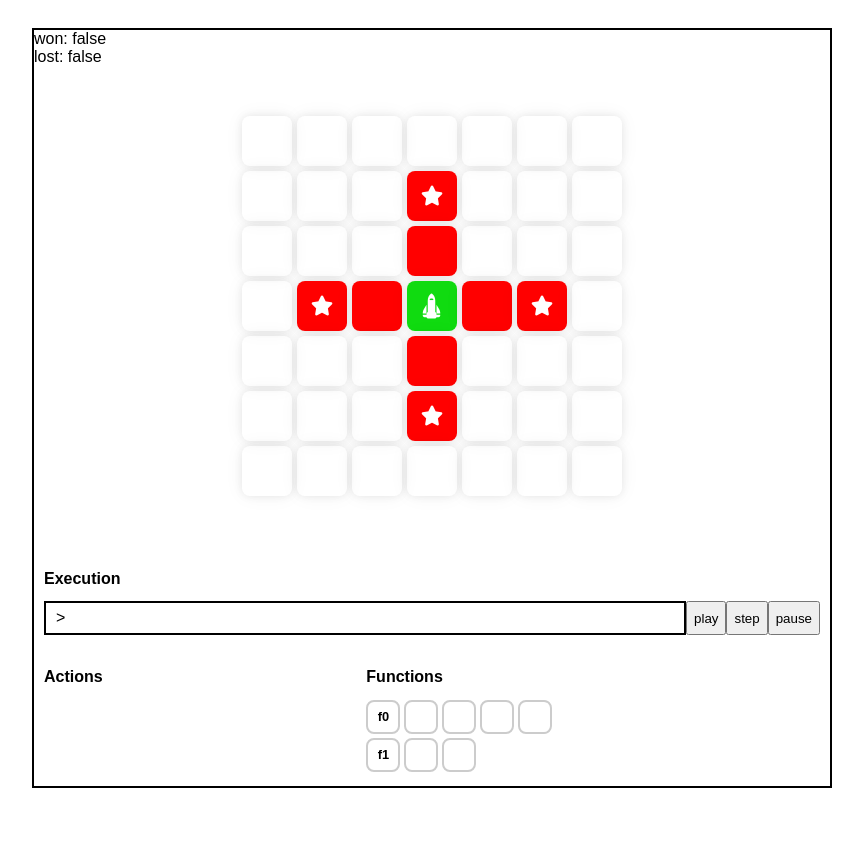
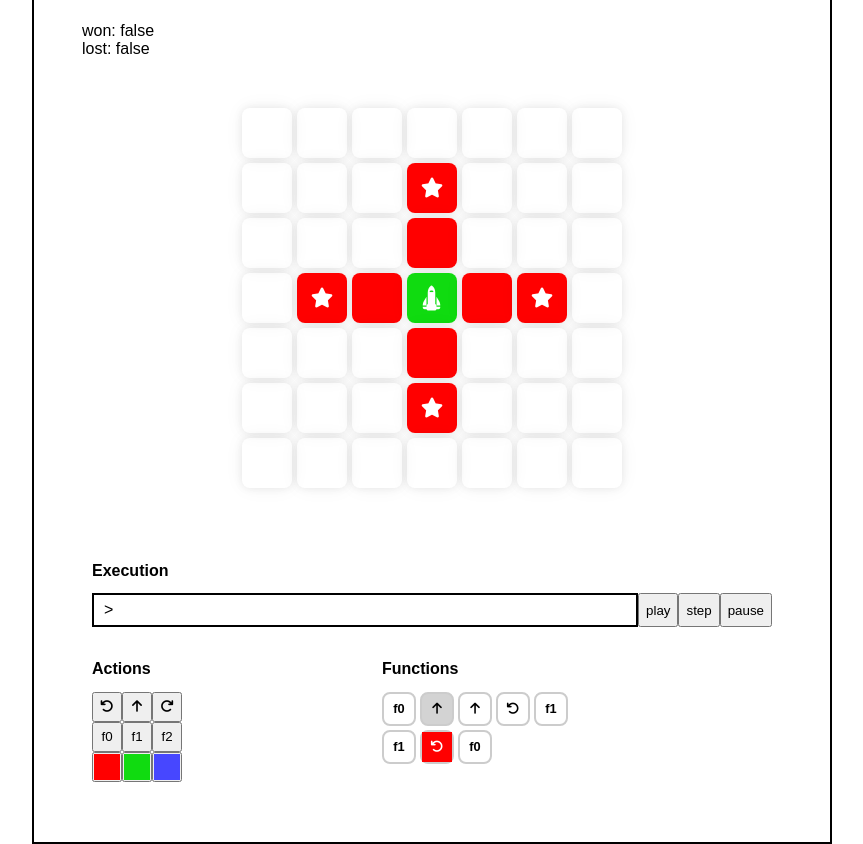
Before and after one commit to daniellionel01/logic-game, a Vue app: page / in a window 1280 px wide. Shown: the whole page, without its empty margins (216-1079 px from the left). Before the commit the page ends 816 px from the top, so only its background shows below. Built offline with nearby package versions, Linux system fonts and the light colour scheme.

Commit message:
add functionality to set function instructions

```diff
--- /dev/null
+++ b/src/components/Action.vue
@@ -0,0 +1,62 @@
+<template>
+  <div id="action">
+    <button @click="handleAction">
+      <ActionSymbol :instructionType="instructionType" :payload="payload" :color="color" />
+    </button>
+  </div>
+</template>
+
+<script lang="ts">
+import { defineComponent } from 'vue'
+import { useStore, InstructionType, Color } from '../store'
+import ActionSymbol from './ActionSymbol.vue'
+
+export default defineComponent({
+  name: 'Action',
+  components: {
+    ActionSymbol
+  },
+  props: {
+    instructionType: {
+      type: Number,
+      required: true
+    },
+    payload: Number,
+    color: Number
+  },
+  setup: (props) => {
+    const store = useStore()
+
+    const handleAction = () => {
+      if (props.instructionType !== store.getters.selectedInstruction.type) {
+        if (props.color === store.getters.selectedInstruction.color) {
+          store.commit("setSelectedInstructionColor", Color.NONE)
+        } else if (props.instructionType === InstructionType.COND_COLOR) {
+          store.commit("setSelectedInstructionColor", props.color)
+        } else {
+          store.commit("setSelectedInstruction", {
+            type: props.instructionType,
+            payload: props.payload
+          })
+        }
+      } else {
+        store.commit("setSelectedInstruction", {
+          type: InstructionType.PASS
+        })
+      }
+    }
+
+    return {
+      handleAction
+    }
+  }
+})
+</script>
+
+<style scoped>
+button {
+  width: 30px;
+  height: 30px;
+  padding: 0;
+}
+</style>
--- /dev/null
+++ b/src/components/ActionSymbol.vue
@@ -0,0 +1,60 @@
+<template>
+  <div :style="symbolStyle">
+    <div v-if="instructionType === IT_FORWARD">
+      <i class="fas fa-arrow-up"></i>
+    </div>
+    <div v-else-if="instructionType === IT_ROT_LEFT">
+      <i class="fas fa-undo"></i>
+    </div>
+    <div v-else-if="instructionType === IT_ROT_RIGHT">
+      <i class="fas fa-redo"></i>
+    </div>
+
+    <div v-else-if="instructionType === IT_CALL_FUNC">
+      <span>f{{payload}}</span>
+    </div>
+  </div>
+</template>
+
+<script lang="ts">
+import { defineComponent, computed } from 'vue'
+import { useStore, InstructionType } from '../store'
+
+export default defineComponent({
+  name: 'Action',
+  props: {
+    instructionType: {
+      type: Number,
+      required: true
+    },
+    payload: Number,
+    color: Number
+  },
+  setup: (props) => {
+    const store = useStore()
+
+    const symbolStyle = computed(() => ({
+      background: store.getters.getCSSColor(props.color),
+      color: props.color ? "white" : "black",
+      width: '100%',
+      height: '100%',
+      display: 'flex',
+      justifyContent: 'center',
+      alignItems: 'center'
+    }))
+
+    return {
+      symbolStyle,
+
+      IT_FORWARD: InstructionType.FORWARD,
+      IT_ROT_RIGHT: InstructionType.ROTATE_RIGHT,
+      IT_ROT_LEFT: InstructionType.ROTATE_LEFT,
+      IT_CALL_FUNC: InstructionType.CALL_FUNCTION,
+      IT_PAINT_COLOR: InstructionType.PAINT_COLOR,
+    }
+  }
+})
+</script>
+
+<style scoped>
+</style>
--- a/src/components/Commands.vue
+++ b/src/components/Commands.vue
@@ -2,6 +2,21 @@
   <div id="commands">
     <div id="actions">
       <h2>Actions</h2>
+      <div class="action-row">
+        <Action :instructionType="IT_ROT_LEFT" />
+        <Action :instructionType="IT_FORWARD" />
+        <Action :instructionType="IT_ROT_RIGHT" />
+      </div>
+      <div class="action-row">
+        <Action :instructionType="IT_CALL_FUNC" :payload="0" />
+        <Action :instructionType="IT_CALL_FUNC" :payload="1" />
+        <Action :instructionType="IT_CALL_FUNC" :payload="2" />
+      </div>
+      <div class="action-row">
+        <Action :instructionType="IT_COND_COLOR" :color="COLOR_RED" />
+        <Action :instructionType="IT_COND_COLOR" :color="COLOR_GREEN" />
+        <Action :instructionType="IT_COND_COLOR" :color="COLOR_BLUE" />
+      </div>
     </div>
     <div id="functions">
       <h2>Functions</h2>
@@ -11,20 +26,32 @@
 </template>
 
 <script lang="ts">
-import { defineComponent, ref } from 'vue'
-import { useStore } from '../store'
+import { defineComponent } from 'vue'
+import { useStore, InstructionType, Color } from '../store'
 import Function from './Function.vue'
+import Action from './Action.vue'
 
 export default defineComponent({
   name: 'Commands',
   components: {
-    Function
+    Function,
+    Action
   },
   setup: () => {
     const store = useStore()
 
     return {
-      functions: store.state.functions
+      functions: store.state.functions,
+      IT_FORWARD: InstructionType.FORWARD,
+      IT_ROT_RIGHT: InstructionType.ROTATE_RIGHT,
+      IT_ROT_LEFT: InstructionType.ROTATE_LEFT,
+      IT_CALL_FUNC: InstructionType.CALL_FUNCTION,
+      IT_PAINT_COLOR: InstructionType.PAINT_COLOR,
+      IT_COND_COLOR: InstructionType.COND_COLOR,
+
+      COLOR_RED: Color.RED,
+      COLOR_GREEN: Color.GREEN,
+      COLOR_BLUE: Color.BLUE
     }
   }
 })
@@ -38,10 +65,7 @@ export default defineComponent({
 #commands > div {
   flex-grow: 1;
 }
-#actions {
-
-}
-#functions {
-
+.action-row {
+  display: flex;
 }
 </style>
--- a/src/components/Function.vue
+++ b/src/components/Function.vue
@@ -1,8 +1,11 @@
 <template>
   <div id="function">
     <div class="block">f{{index}}</div>
-    <div v-for="(instruction, idx) in data.instructions" :key="idx" class="block">
-
+    <div v-for="(instruction, idx) in data.instructions" :key="idx" class="block"
+      :class="{ 'selected': index === selectedInstruction.functionIndex && idx === selectedInstruction.instructionIndex }"
+      @click="() => selectInstruction(idx)"
+    >
+      <ActionSymbol :instructionType="instruction.type" :payload="instruction.payload" :color="instruction.color" />
     </div>
   </div>
 </template>
@@ -10,9 +13,13 @@
 <script lang="ts">
 import { defineComponent, PropType } from 'vue'
 import { useStore, Function } from '../store'
+import ActionSymbol from './ActionSymbol.vue'
 
 export default defineComponent({
   name: 'Function',
+  components: {
+    ActionSymbol
+  },
   props: {
     index: {
       type: Number,
@@ -26,7 +33,16 @@ export default defineComponent({
   setup: (props) => {
     const store = useStore()
 
+    const selectInstruction = (instructionIndex: number) => {
+      store.commit("selectInstruction", {
+        functionIndex: props.index,
+        instructionIndex
+      })
+    }
+
     return {
+      selectedInstruction: store.state.selectedInstruction,
+      selectInstruction
     }
   }
 })
@@ -50,5 +66,10 @@ export default defineComponent({
 
   font-size: 0.8em;
   font-weight: 700;
+
+  cursor: pointer;
+}
+.selected {
+  background: lightgray;
 }
 </style>
--- a/src/components/Game.vue
+++ b/src/components/Game.vue
@@ -38,5 +38,7 @@ export default defineComponent({
   display: flex;
   border: 2px solid black;
   flex-direction: column;
+
+  padding: 3em;
 }
 </style>
--- a/src/store.ts
+++ b/src/store.ts
@@ -39,7 +39,7 @@ export enum InstructionType {
     ROTATE_LEFT,
 
     CALL_FUNCTION,
-
+    COND_COLOR,
     PAINT_COLOR
 }
 
@@ -53,11 +53,17 @@ export interface Function {
     instructions: Instruction[]
 }
 
+export interface SelectedInstruction {
+    functionIndex: number
+    instructionIndex: number
+}
+
 export interface State {
     ship: Ship,
     grid: Grid,
     functions: Function[],
-    stack: Instruction[]
+    stack: Instruction[],
+    selectedInstruction: SelectedInstruction
 }
 export const key: InjectionKey<Store<State>> = Symbol()
 
@@ -125,17 +131,21 @@ export const store = createStore<State>({
         },
         functions: [
             { instructions: [
-                { type: InstructionType.PASS, color: Color.NONE, payload: undefined },
-                { type: InstructionType.PASS, color: Color.NONE, payload: undefined },
-                { type: InstructionType.PASS, color: Color.NONE, payload: undefined },
-                { type: InstructionType.PASS, color: Color.NONE, payload: undefined }
+                { type: InstructionType.FORWARD, color: Color.NONE, payload: undefined },
+                { type: InstructionType.FORWARD, color: Color.NONE, payload: undefined },
+                { type: InstructionType.ROTATE_LEFT, color: Color.NONE, payload: undefined },
+                { type: InstructionType.CALL_FUNCTION, color: Color.NONE, payload: 1 }
             ]},
             { instructions: [
-                { type: InstructionType.PASS, color: Color.NONE, payload: undefined },
-                { type: InstructionType.PASS, color: Color.NONE, payload: undefined }
+                { type: InstructionType.ROTATE_LEFT, color: Color.RED, payload: undefined },
+                { type: InstructionType.CALL_FUNCTION, color: Color.NONE, payload: 0 }
             ]}
         ],
-        stack: []
+        stack: [],
+        selectedInstruction: {
+            functionIndex: 0,
+            instructionIndex: 0
+        }
     },
     getters: {
         getCellByRowCol: (state) => (row: number, col: number): Cell | null => {
@@ -170,8 +180,42 @@ export const store = createStore<State>({
             else if (color === Color.GREEN) return "#10DB10"
             else if (color === Color.BLUE) return "#4747FF"
             return ""
+        },
+
+        selectedInstruction(state) {
+            return state.functions[state.selectedInstruction.functionIndex]
+                .instructions[state.selectedInstruction.instructionIndex]
         }
     },
+    mutations: {
+        selectInstruction(state, payload: SelectedInstruction) {
+            Object.assign(state.selectedInstruction, {
+                functionIndex: payload.functionIndex,
+                instructionIndex: payload.instructionIndex
+            })
+        },
+        setSelectedInstruction(state, payload: { type: InstructionType, payload: number | undefined, color: Color | undefined }) {
+            const selectedInstruction =
+                state.functions[state.selectedInstruction.functionIndex]
+                    .instructions[state.selectedInstruction.instructionIndex]
+
+            Object.assign(selectedInstruction, {
+                ...selectedInstruction,
+                type: payload.type,
+                ...(payload.payload !== undefined ? { payload: payload.payload } : {})
+            })
+        },
+        setSelectedInstructionColor(state, payload: Color) {
+            const selectedInstruction =
+                state.functions[state.selectedInstruction.functionIndex]
+                    .instructions[state.selectedInstruction.instructionIndex]
+
+            Object.assign(selectedInstruction, {
+                ...selectedInstruction,
+                color: payload
+            })
+        }
+    }
 })
 
 export function useStore() {
```
